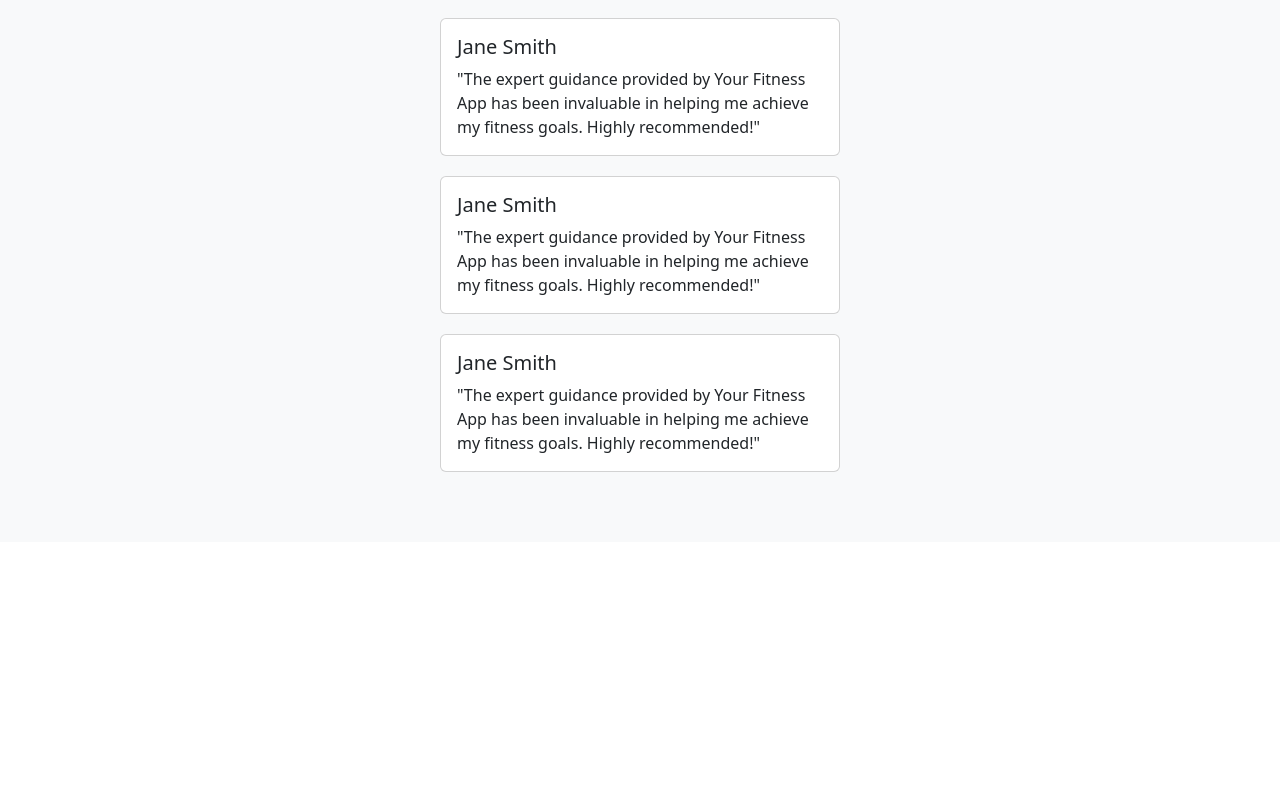
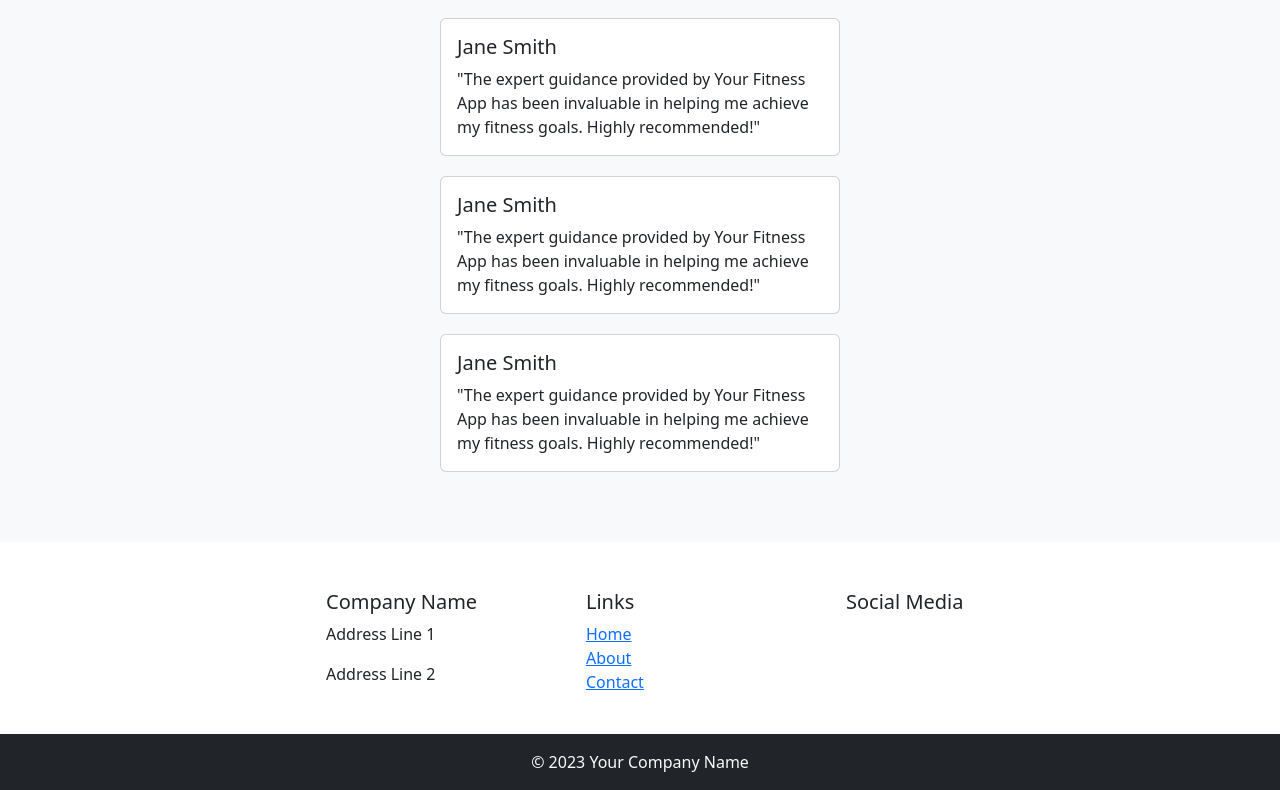
Before and after one commit to MingJae92/Cross_Flex_App_2, a React (Create React App) app: page / in a window 1280 px wide. Shown: the part 1058-1848 px from the top of the page. Before the commit the page ends 1600 px from the top, so only its background shows below. Built offline with nearby package versions, Linux system fonts and the light colour scheme.

Commit message:
Footer implemented

```diff
--- a/src/App.js
+++ b/src/App.js
@@ -2,6 +2,7 @@
 import { Route, Routes } from 'react-router-dom';
 import Homepage from './components/Homepage';
 import Navbar from './components/Navbar';
+import Footer from './components/Footer';
 
 function App() {
   return (
@@ -10,6 +11,7 @@
       <Routes>
         <Route path='/' element={<Homepage />} />
       </Routes>
+      <Footer/>
     </div>
   );
 }
--- a/src/Components/Footer.js
+++ b/src/Components/Footer.js
@@ -0,0 +1,75 @@
+import React from 'react';
+import { Container, Row, Col } from 'react-bootstrap';
+
+const Footer = () => {
+    const footerStyle = {
+        background: '#333',
+        padding: '10px',
+        textAlign: 'center',
+        position: 'fixed',
+        bottom: 0,
+        width: '100%',
+        color: 'white',
+    };
+
+    const customContainerStyle = {
+        paddingLeft: '20%',
+        paddingRight: '10%',
+    };
+
+    // const linkStyle = {
+    //     color: 'white',
+    //     textDecoration: 'underline',
+    //     margin: '0 10px',
+    // };
+
+    return (
+        <>
+            <footer className="mt-5">
+                <Container style={customContainerStyle}>
+                    <Row>
+                        <Col md={4} className="mb-4">
+                            <h5>Company Name</h5>
+                            <p>Address Line 1</p>
+                            <p>Address Line 2</p>
+                        </Col>
+                        <Col md={4} className="mb-4">
+                            <h5>Links</h5>
+                            <ul className="list-unstyled">
+                                <li>
+                                    <a href="#home">Home</a>
+                                </li>
+                                <li>
+                                    <a href="#about">About</a>
+                                </li>
+                                <li>
+                                    <a href="#contact">Contact</a>
+                                </li>
+                            </ul>
+                        </Col>
+                        <Col md={4} className="mb-4">
+                            <h5>Social Media</h5>
+                            <ul className="list-unstyled">
+                                <li>
+                                    {/* <a href="#facebook">Facebook</a> */}
+                                </li>
+                                <li>
+                                    {/* <a href="#twitter">Twitter</a> */}
+                                </li>
+                                <li>
+                                    {/* <a href="#linkedin">LinkedIn</a> */}
+                                </li>
+                            </ul>
+                        </Col>
+                    </Row>
+                </Container>
+            </footer>
+            <div className="text-center p-3 bg-dark text-light">
+                © {new Date().getFullYear()} Your Company Name
+            </div>
+            <div style={footerStyle}></div>
+        </>
+    );
+};
+
+export default Footer;
```
